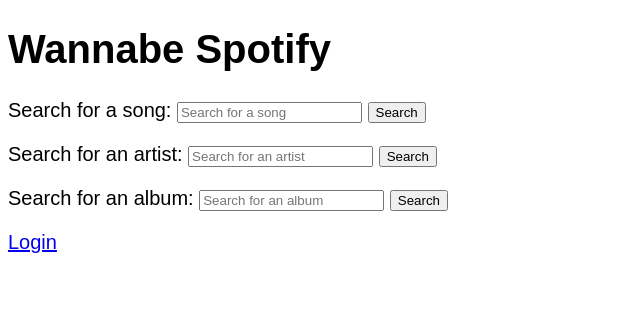
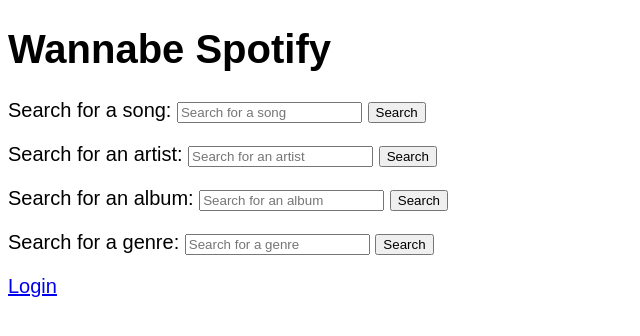
Before and after one commit to tymourknots/Mock-Spotify, a Flask app: page / in a window 1280 px wide. Shown: the top 336 px of the page, without its empty margins (0-640 px from the left). Run offline with Flask 3, Linux system fonts and the light colour scheme; data comes from the database, SQL or seed files in the repository; parts of the project's set-up code (start-up, migrations or seed data) failed here and were passed over.

Commit message:
added search by genre

```diff
--- a/server.py
+++ b/server.py
@@ -309,6 +309,23 @@ def artist_details(artist_id):
   print("Albums by artist:", albums)
   return render_template('artist_details.html', artist = artist_details, albums = albums)
 
+@app.route('/search_genre')
+def search_genre():
+    genre_name = request.args.get('genre_name')
+
+    if genre_name:
+        query = text("""
+                     SELECT * FROM Genre
+                     WHERE Name ILIKE :genre_name
+                     """)
+        result = g.conn.execute(query, {'genre_name': f'%{genre_name}%'}).fetchall()
+    else:
+        result = []
+
+    print("Genres query result:", result)
+    return render_template("search_genre.html", genres=result)
+
+
 @app.route('/genre/<genre_id>')
 def genre_details(genre_id):
   genre_query = text("""
--- a/templates/index.html
+++ b/templates/index.html
@@ -25,6 +25,11 @@
         <p>Search for an album: <input type="text" name="album_title" placeholder="Search for an album"> <input type="submit" value="Search"></p>
     </form>
 
+    <form method="get" action="/search_genre">
+        <p>Search for a genre: <input type="text" name="genre_name" placeholder="Search for a genre"> <input type="submit" value="Search"></p>
+    </form>
+
+
     <!-- Conditional Button: Login or Profile based on session -->
     {% if session['username'] %}
         <p>Welcome, {{ session['username'] }}! <a href="/profile/{{ session['username'] }}">Profile</a> | <a href="/logout">Logout</a></p>
```
Also changed, not shown: templates/search_genre.html (added, +23 -0 lines).
